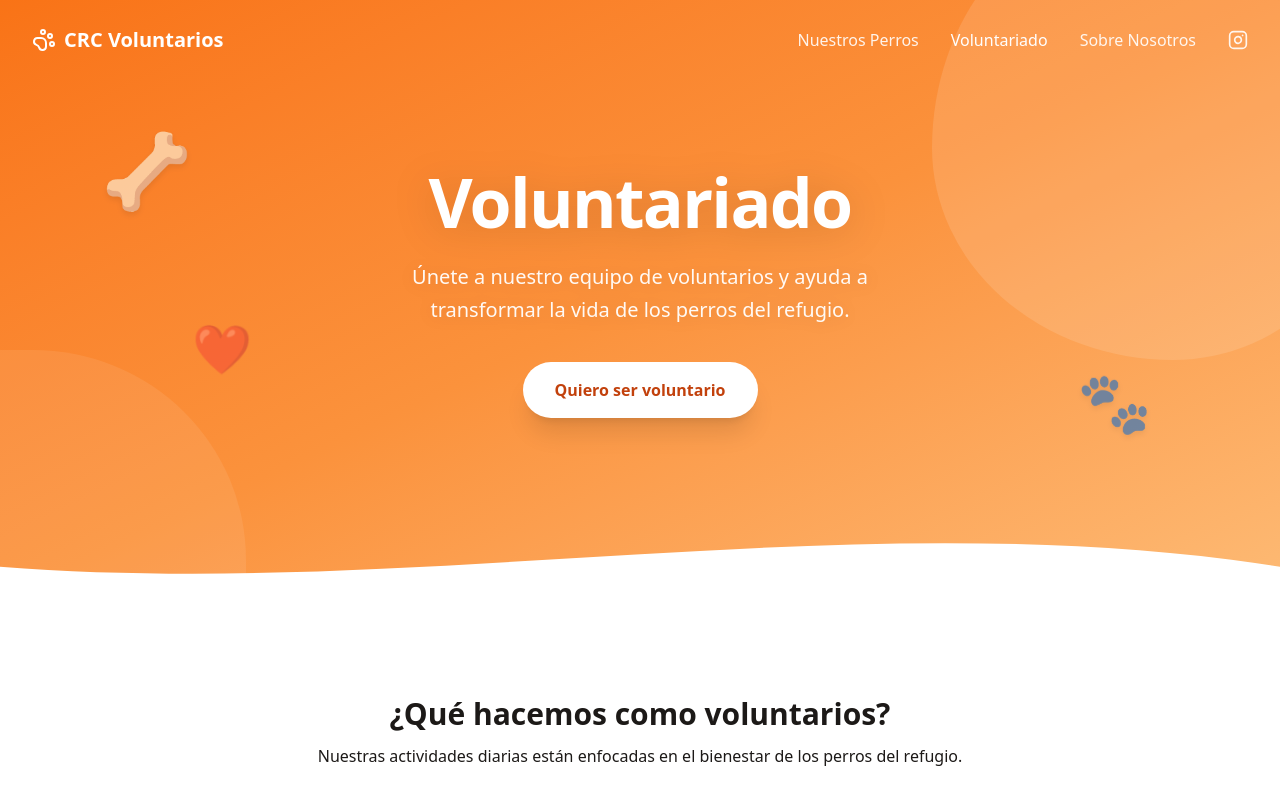
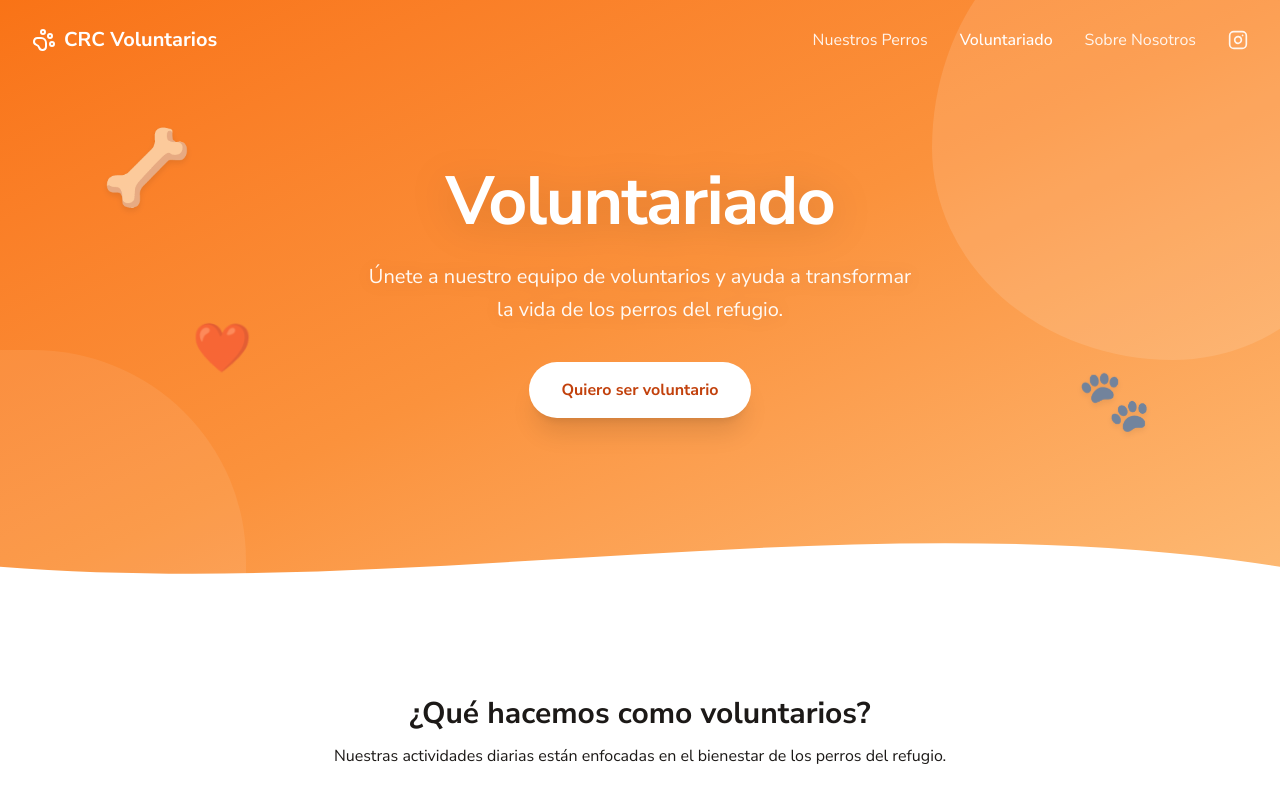
Before and after one commit to KorryKo/crc-voluntarios, a Next.js app: page /voluntariado in a window 1280 px wide. Shown: the top 800 px of the page. Built offline with nearby package versions, Linux system fonts and the light colour scheme.

Commit message:
add fonts

```diff
--- a/app/layout.tsx
+++ b/app/layout.tsx
@@ -1,8 +1,14 @@
 import type { Metadata } from "next";
+import localFont from "next/font/local";
 import "./globals.css";
 import Header from "@/components/Header";
 import Footer from "@/components/Footer";
 import WhatsAppButton from "@/components/WhatsAppButton";
+
+const nunitoSans = localFont({
+  src: "./fonts/NunitoSans-VariableFont_YTLC,opsz,wdth,wght.ttf",
+  display: "swap",
+});
 
 const siteUrl = "https://crc-voluntarios.cl"; // Actualizar con URL real
 
@@ -62,7 +68,7 @@ export default function RootLayout({
 }>) {
   return (
     <html lang="es">
-      <body className="flex min-h-screen flex-col">
+      <body className={`${nunitoSans.className} flex min-h-screen flex-col`}>
         <Header />
         <main className="flex-1">{children}</main>
         <Footer />
--- a/components/HeroSection.tsx
+++ b/components/HeroSection.tsx
@@ -14,10 +14,10 @@ export default function HeroSection({
   cta,
 }: HeroSectionProps) {
   return (
-    <section className="relative flex min-h-[75vh] items-center overflow-hidden bg-gradient-to-br from-secondary-500 via-secondary-400 to-secondary-300">
+    <section className="relative flex min-h-[75vh] items-center overflow-hidden bg-linear-to-br from-secondary-500 via-secondary-400 to-secondary-300">
       {/* Decorative blob shapes */}
-      <div className="absolute -right-[8%] -top-[15%] h-[450px] w-[450px] rounded-[60%_40%_30%_70%/60%_30%_70%_40%] bg-white/12 animate-[blob_8s_ease-in-out_infinite]" />
-      <div className="absolute -bottom-[25%] -left-[12%] h-[400px] w-[400px] rounded-[30%_60%_70%_40%/50%_60%_30%_60%] bg-white/8 animate-[blob_10s_ease-in-out_infinite_reverse]" />
+      <div className="absolute -right-[8%] -top-[15%] h-112.5 w-112.5 rounded-[60%_40%_30%_70%/60%_30%_70%_40%] bg-white/12 animate-[blob_8s_ease-in-out_infinite]" />
+      <div className="absolute -bottom-[25%] -left-[12%] h-100 w-100 rounded-[30%_60%_70%_40%/50%_60%_30%_60%] bg-white/8 animate-[blob_10s_ease-in-out_infinite_reverse]" />
 
       {/* Floating elements */}
       <div className="absolute left-[8%] top-[22%] text-5xl opacity-70 animate-[float_6s_ease-in-out_infinite] drop-shadow-md lg:text-7xl">
@@ -42,7 +42,7 @@ export default function HeroSection({
           {title}
         </h1>
 
-        <p className="mx-auto mb-9 mt-6 max-w-[550px] text-[clamp(17px,2.2vw,20px)] leading-relaxed text-white/95 drop-shadow-[0_1px_8px_rgba(0,0,0,0.1)]">
+        <p className="mx-auto mb-9 mt-6 max-w-137.5 text-[clamp(17px,2.2vw,20px)] leading-relaxed text-white/95 drop-shadow-[0_1px_8px_rgba(0,0,0,0.1)]">
           {subtitle}
         </p>
 
@@ -51,7 +51,7 @@ export default function HeroSection({
 
       {/* Bottom wave */}
       <svg
-        className="absolute bottom-0 left-0 h-[60px] w-full sm:h-[80px] md:h-[100px]"
+        className="absolute bottom-0 left-0 h-15 w-full sm:h-20 md:h-25"
         viewBox="0 0 1440 60"
         preserveAspectRatio="none"
       >
```
Also changed, not shown: app/fonts/NunitoSans-Italic-VariableFont_YTLC,opsz,wdth,wght.ttf (added), app/fonts/NunitoSans-VariableFont_YTLC,opsz,wdth,wght.ttf (added), app/fonts/OFL.txt (added), app/fonts/README.txt (added).
